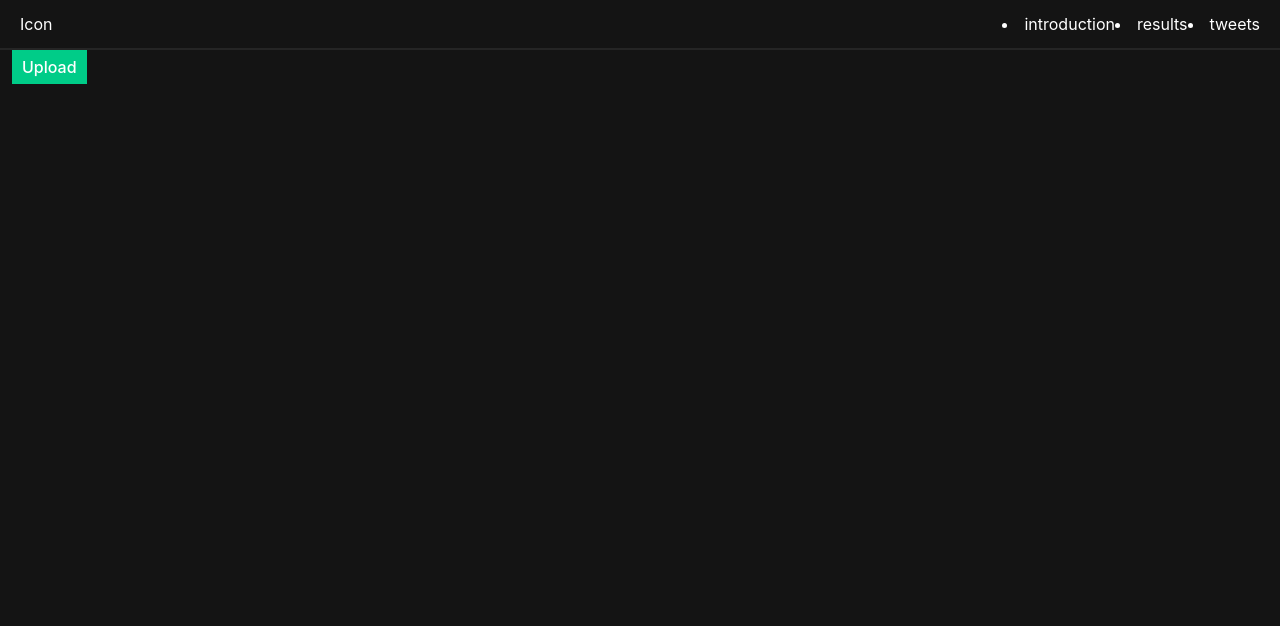
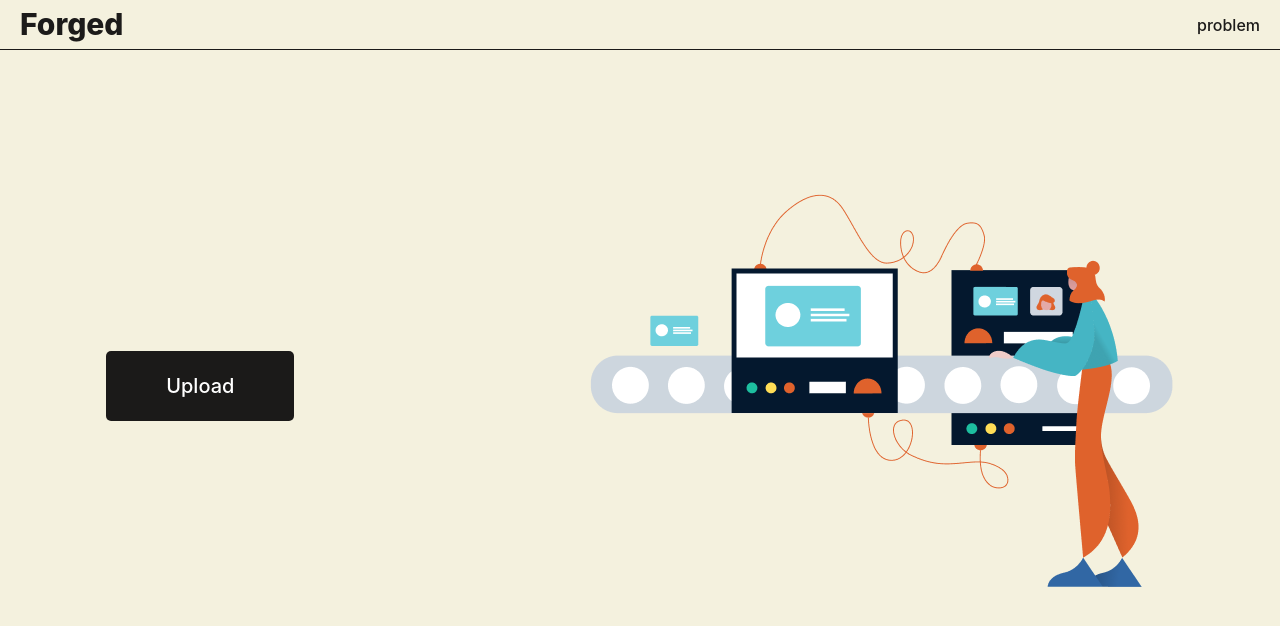
Before and after one commit to akash1412/forged, a React (Create React App) app: page / in a window 1280 px wide. Shown: the top 626 px of the page. Built offline with nearby package versions, Linux system fonts and the light colour scheme.

Commit message:
added styles

```diff
--- a/src/App.css
+++ b/src/App.css
@@ -25,7 +25,7 @@
 }
 
 .App-link {
-  color: #61dafb;
+	color: rgba(15, 14, 14, 0.945);
 }
 
 @keyframes App-logo-spin {
--- a/src/App.js
+++ b/src/App.js
@@ -1,19 +1,12 @@
 import { Box } from "@chakra-ui/layout";
 
-import Form from "./components/Form";
-// import { Button } from "@chakra-ui/button";
-// import { Spinner } from "@chakra-ui/react";
-
-// import LandingPageView from "./components/LandingPageView";
+import LandingPageView from "./components/LandingPageView";
 
 function App() {
-	// const { state } = useContext(GlobalContext);
-
 	return (
-		<Box color='#fff' h='100%' fontSize='20px'>
+		<Box h='100%' fontSize='20px'>
 			<Box d='flex' flexDir='column' alignItems='center'>
-				{/* <LandingPageView /> */}
-				<Form />
+				<LandingPageView />
 			</Box>
 		</Box>
 	);
--- a/src/analyze.js
+++ b/src/analyze.js
@@ -1,12 +1,31 @@
 import { Box, Button, Image, Skeleton, Spinner } from "@chakra-ui/react";
 
 import { GlobalContext } from "./context/reducer";
-import { useContext } from "react";
+import { useContext, Fragment, useEffect } from "react";
+import { useHistory } from "react-router-dom";
 
 const Analyze = props => {
 	const { imageUploaded, cloudImage, dispatch } = useContext(GlobalContext);
 
+	const history = useHistory();
+
+	useEffect(() => {
+		return () => {
+			dispatch({ type: "INIT" });
+		};
+	}, [dispatch]);
+
 	return (
+		<Fragment>
+			<Box ml='5px'>
+				<Image
+					src='/left-arrow.svg'
+					width='50px'
+					height='50px'
+					cursor='pointer'
+					onClick={() => history.goBack()}
+				/>
+			</Box>
 			<Box d='flex' flexDir='column' alignItems='center' py='25px'>
 				<Skeleton isLoaded={imageUploaded} w='350px' h='350px'>
 					<Box
@@ -24,10 +43,18 @@ const Analyze = props => {
 						/>
 					</Box>
 				</Skeleton>
-			<Button marginTop='20px' px='20px' py='4px' minW='11rem' outline='none'>
-				{!imageUploaded ? <Spinner size='sm' /> : "Analyze"}
+				<Button
+					marginTop='20px'
+					px='20px'
+					py='10px'
+					minW='11rem'
+					outline='none'
+					bgColor='rgba(15, 14, 14, 0.945)'
+					color='#fff'>
+					{!imageUploaded ? <Spinner size='sm' color='#fff' /> : "Analyze"}
 				</Button>
 			</Box>
+		</Fragment>
 	);
 };
 
--- a/src/components/Form.js
+++ b/src/components/Form.js
@@ -44,9 +44,14 @@ const Form = () => {
 			<FormLabel
 				htmlFor='upload'
 				d='inline-block'
-				bgColor='primaryGreen'
-				px='10px'
-				py='5px'>
+				bgColor='rgba(15, 14, 14, 0.945)'
+				color='#fff'
+				px='60px'
+				py='20px'
+				textAlign='center'
+				cursor='pointer'
+				borderRadius='5px'
+				fontSize='20px'>
 				Upload
 			</FormLabel>
 			<Input id='upload' type='file' d='none' onChange={handleInputChange} />
--- a/src/components/LandingPageView.js
+++ b/src/components/LandingPageView.js
@@ -1,10 +1,12 @@
 import { Image } from "@chakra-ui/react";
 import { Box } from "@chakra-ui/react";
+import Form from "./Form";
 
 const LandingPageView = () => {
 	return (
-		<Box height='85vh'>
-			<Image src='/hi.svg' width={["100px", "300px"]} />
+		<Box height='85vh' width='85%' d='flex' alignItems='center'>
+			<Form />
+			<Image src='homeImg.png' width='70%' marginLeft='auto' />
 		</Box>
 	);
 };
--- a/src/components/Main.js
+++ b/src/components/Main.js
@@ -6,6 +6,7 @@ const Main = () => {
 	return (
 		<Center>
 			<Form />
+			<LandingPageView />
 		</Center>
 	);
 };
--- a/src/components/header.js
+++ b/src/components/header.js
@@ -1,13 +1,13 @@
-import { Box } from "@chakra-ui/layout";
+import { Box, List } from "@chakra-ui/layout";
 import React from "react";
 
 const Header = () => (
 	<Box
 		px='20px'
 		bgColor='primaryDark'
-		color='#fff'
-		borderBottomColor='black.20'
-		borderBottomWidth='2px'
+		color='rgba(15, 14, 14, 0.945)'
+		borderBottomColor='rgba(15, 14, 14, 0.945)'
+		borderBottomWidth='1.5px'
 		borderStyle='solid'
 		maxHeight='50px'
 		height='50px'
@@ -15,12 +15,19 @@ const Header = () => (
 		position='fixed'
 		d='flex'
 		alignItems='center'>
-		<Box mr='auto'>Icon</Box>
-		<Box d='flex' h='100%' justifyContent='flex-end' alignItems='center'>
-			<li>introduction</li>
-			<li>results</li>
-			<li>tweets</li>
+		<Box mr='auto' fontWeight='800' fontSize='30px'>
+			Forged
 		</Box>
+
+		<List
+			listStyleType='none'
+			d='flex'
+			h='100%'
+			justifyContent='flex-end'
+			alignItems='center'
+			fontWeight='500'>
+			<li>problem</li>
+		</List>
 	</Box>
 );
 
--- a/src/context/reducer.js
+++ b/src/context/reducer.js
@@ -1,10 +1,8 @@
 import { useReducer, createContext } from "react";
-
 export const GlobalContext = createContext();
 
 const ContextProvider = ({ children }) => {
 	const INITIAL_STATE = {
-		previewImage: null,
 		cloudImage: null,
 		results: null,
 		loading: false,
@@ -25,6 +23,9 @@ const ContextProvider = ({ children }) => {
 			case "IMAGE_UPLOADED":
 				return { ...state, imageUploaded: true };
 
+			case "INIT":
+				return { ...state, cloudImage: null, results: null };
+
 			default:
 				return state;
 		}
--- a/src/theme.js
+++ b/src/theme.js
@@ -1,7 +1,7 @@
 import { extendTheme } from "@chakra-ui/react";
 
 const colors = {
-	primaryDark: "hsl(0, 0%, 8%);",
+	primaryDark: "#F4F1DE",
 
 	primaryGreen: "hsl(160, 100%, 40%)",
 	primaryGreenDark: "hsl(159, 100%, 37%);",
```
Also changed, not shown: public/homeImg.png (added), public/left-arrow.svg (added). Lines whose indentation alone changed are shown as unchanged.
